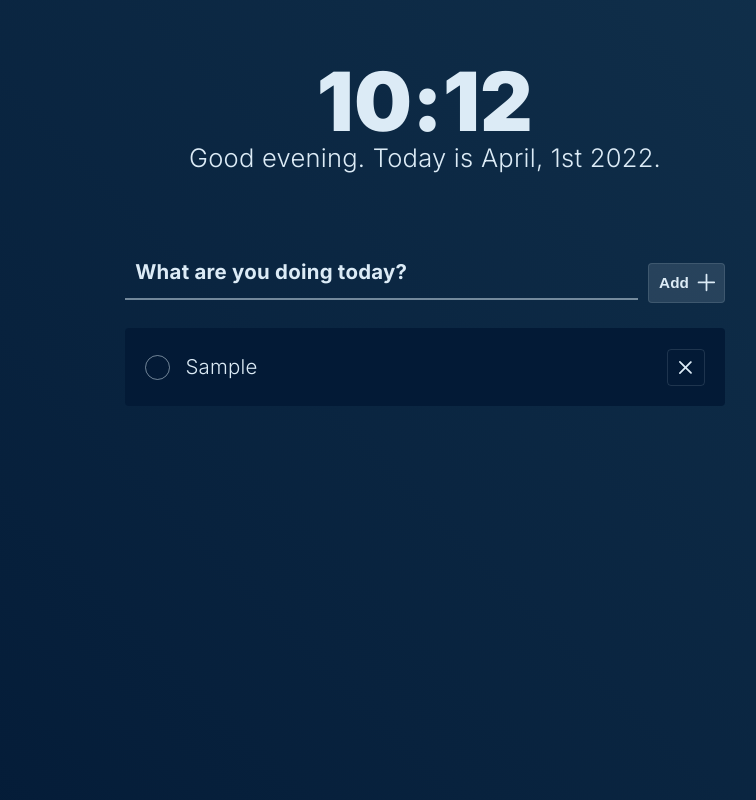
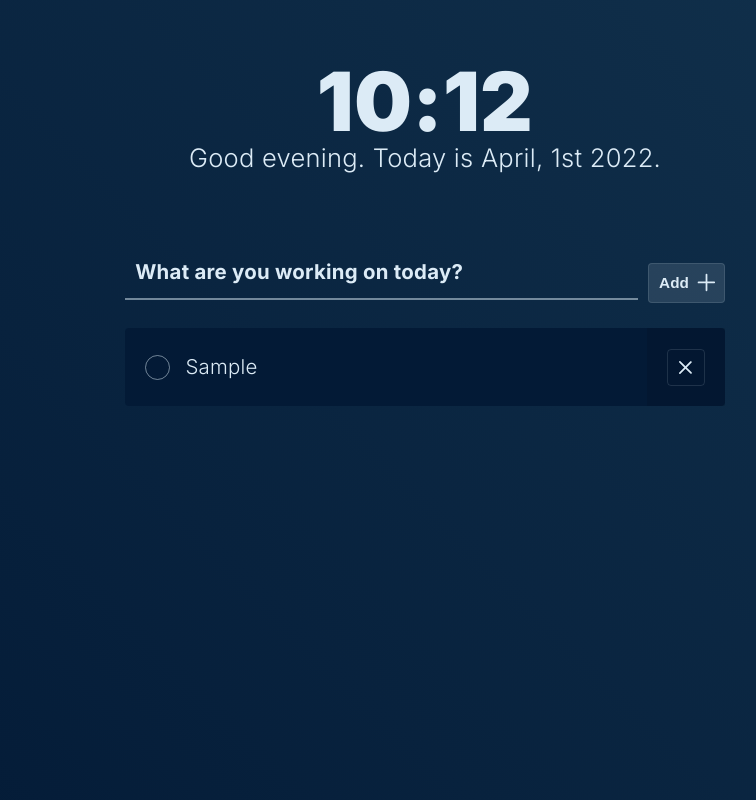
Before and after one commit to mikemattner/hello, a Vue app: page / in a window 1280 px wide. Both pictures are taken after typing "Sample" into the empty fields and a click on the button "Add". Shown: the whole page, without its empty margins (215-971 px from the left). Built offline with nearby package versions, Linux system fonts and the light colour scheme; no server answers.

Commit message:
Refactoring todo item further, moving base styles to their own file, removing Vue3 base project style file.

```diff
--- a/src/App.vue
+++ b/src/App.vue
@@ -17,43 +17,12 @@ export default defineComponent({
 @import url('https://fonts.googleapis.com/css2?family=Inter:wght@300;700;900&display=swap');
 @import '@/assets/styles/open-weather-icons.scss';
 @import '@/assets/styles/custom-properties.scss';
+@import '@/assets/styles/base.scss';
 
-*,
-*::before,
-*::after {
-  box-sizing: border-box;
-  margin: 0;
-  position: relative;
-  font-weight: normal;
-}
-
-html {
-  height: 100%;
-  font-weight: 300;
-  font-size: calc(14px + 0.5vw);
-  line-height: 1.65;
-  letter-spacing: 0.0125rem;
-  @media (min-width: 1600px) {
-    font-size: 22px;
-  }
-}
-body {
-  background-image: var(--background-image);
-  background-repeat: no-repeat;
-  height: 100%;
-  color: var(--color);
-  margin: 0;
-  padding: 0;
-  font-family: 'Inter', sans-serif;
-  -webkit-font-smoothing: antialiased;
-  -moz-osx-font-smoothing: grayscale;
-}
 .main-view {
   display: grid;
   grid-template-columns: 1fr;
   grid-template-rows: 1fr;
   padding: 0 20px;
-  // min-height: 100vh;
-  // min-height: -webkit-fill-available;
 }
 </style>
--- a/src/assets/base.css
+++ /dev/null
@@ -1,74 +0,0 @@
-/* color palette from <https://github.com/vuejs/theme> */
-:root {
-  --vt-c-white: #ffffff;
-  --vt-c-white-soft: #f8f8f8;
-  --vt-c-white-mute: #f2f2f2;
-
-  --vt-c-black: #181818;
-  --vt-c-black-soft: #222222;
-  --vt-c-black-mute: #282828;
-
-  --vt-c-indigo: #2c3e50;
-
-  --vt-c-divider-light-1: rgba(60, 60, 60, 0.29);
-  --vt-c-divider-light-2: rgba(60, 60, 60, 0.12);
-  --vt-c-divider-dark-1: rgba(84, 84, 84, 0.65);
-  --vt-c-divider-dark-2: rgba(84, 84, 84, 0.48);
-
-  --vt-c-text-light-1: var(--vt-c-indigo);
-  --vt-c-text-light-2: rgba(60, 60, 60, 0.66);
-  --vt-c-text-dark-1: var(--vt-c-white);
-  --vt-c-text-dark-2: rgba(235, 235, 235, 0.64);
-}
-
-/* semantic color variables for this project */
-:root {
-  --color-background: var(--vt-c-white);
-  --color-background-soft: var(--vt-c-white-soft);
-  --color-background-mute: var(--vt-c-white-mute);
-
-  --color-border: var(--vt-c-divider-light-2);
-  --color-border-hover: var(--vt-c-divider-light-1);
-
-  --color-heading: var(--vt-c-text-light-1);
-  --color-text: var(--vt-c-text-light-1);
-
-  --section-gap: 160px;
-}
-
-@media (prefers-color-scheme: dark) {
-  :root {
-    --color-background: var(--vt-c-black);
-    --color-background-soft: var(--vt-c-black-soft);
-    --color-background-mute: var(--vt-c-black-mute);
-
-    --color-border: var(--vt-c-divider-dark-2);
-    --color-border-hover: var(--vt-c-divider-dark-1);
-
-    --color-heading: var(--vt-c-text-dark-1);
-    --color-text: var(--vt-c-text-dark-2);
-  }
-}
-
-*,
-*::before,
-*::after {
-  box-sizing: border-box;
-  margin: 0;
-  position: relative;
-  font-weight: normal;
-}
-
-body {
-  min-height: 100vh;
-  color: var(--color-text);
-  background: var(--color-background);
-  transition: color 0.5s, background-color 0.5s;
-  line-height: 1.6;
-  font-family: Inter, -apple-system, BlinkMacSystemFont, 'Segoe UI', Roboto, Oxygen, Ubuntu,
-    Cantarell, 'Fira Sans', 'Droid Sans', 'Helvetica Neue', sans-serif;
-  font-size: 15px;
-  text-rendering: optimizeLegibility;
-  -webkit-font-smoothing: antialiased;
-  -moz-osx-font-smoothing: grayscale;
-}
--- /dev/null
+++ b/src/assets/styles/base.scss
@@ -0,0 +1,32 @@
+*,
+*::before,
+*::after {
+  box-sizing: border-box;
+  margin: 0;
+  position: relative;
+  font-weight: normal;
+}
+html {
+  height: 100%;
+  font-weight: 300;
+  font-size: calc(14px + 0.5vw);
+  line-height: 1.65;
+  letter-spacing: 0.0125rem;
+  @media (min-width: 1600px) {
+    font-size: 22px;
+  }
+}
+body {
+  background-image: var(--background-image);
+  background-repeat: no-repeat;
+  height: 100%;
+  color: var(--color);
+  margin: 0;
+  padding: 0;
+  font-family: 'Inter', sans-serif;
+  -webkit-font-smoothing: antialiased;
+  -moz-osx-font-smoothing: grayscale;
+  text-rendering: optimizeLegibility;
+  -webkit-font-smoothing: antialiased;
+  -moz-osx-font-smoothing: grayscale;
+}
--- a/src/components/ToDoItem.vue
+++ b/src/components/ToDoItem.vue
@@ -2,11 +2,13 @@
   <div class="todo-list__item">
     <div :class="['todo-list__item-content', { done: todo.done }]" @click="finishTodo()">
       <div class="checkmark"></div>
-      <div>{{ todo.content }}</div>
+      <div class="todo-content">{{ todo.content }}</div>
     </div>
+    <div class="todo-done">
       <BaseButton @clicked="removeTodo()">
         <CloseIcon />
       </BaseButton>
+    </div>
   </div>
 </template>
 
@@ -48,8 +50,6 @@ export default defineComponent({
   display: flex;
   align-items: center;
   justify-content: space-between;
-  padding: 20px 10px;
-  padding: 1rem;
   border-radius: 4px;
   background-color: var(--card-bg);
   margin: 0.375rem 0;
@@ -59,11 +59,17 @@ export default defineComponent({
     border-bottom: none;
   }
 
+  .todo-done {
+    padding: 1rem;
+    background-color: rgba(0, 0, 0, 0.1);
+  }
+
   &-content {
     display: flex;
     align-items: center;
     transition: all 0.25s ease-in-out;
-
+    flex-grow: 1;
+    padding: 1rem;
     .checkmark {
       height: 25px;
       width: 25px;
@@ -99,6 +105,9 @@ export default defineComponent({
       }
     }
 
+    .todo-content {
+      position: relative;
+
       &:after {
         content: '';
         position: absolute;
@@ -111,12 +120,15 @@ export default defineComponent({
         opacity: 0;
         transition: all 0.5s cubic-bezier(0.68, -0.55, 0.265, 1.55);
       }
+    }
 
     &.done {
+      .todo-content {
         &:after {
           opacity: 1;
-        left: 36px;
+          left: -4px;
           right: -4px;
+        }
       }
 
       .checkmark {
--- a/src/components/ToDos.vue
+++ b/src/components/ToDos.vue
@@ -2,7 +2,7 @@
   <div class="todo-list-container">
     <div class="todo-form-container">
       <form @submit.prevent="addTodo()" class="todo-form">
-        <BaseInput v-model="newTodo" name="newTodo" id="todoInput" label="What are you doing today?" />
+        <BaseInput v-model="newTodo" name="newTodo" id="todoInput" label="What are you working on today?" />
         <BaseButton @clicked="addTodo()" class="add-todo-button"> Add <CloseIcon /> </BaseButton>
       </form>
     </div>
@@ -37,7 +37,7 @@ export default defineComponent({
       todosData = JSON.parse(localToDos);
     }
     const todos = ref(todosData);
-    function addTodo() {
+    const addTodo = () => {
       if (newTodo.value) {
         todos.value.push({
           done: false,
@@ -46,19 +46,19 @@ export default defineComponent({
         newTodo.value = '';
       }
       saveData();
-    }
-    function doneTodo(todo: ToDo) {
+    };
+    const doneTodo = (todo: ToDo) => {
       todo.done = !todo.done;
       saveData();
-    }
-    function removeTodo(index: number) {
+    };
+    const removeTodo = (index: number) => {
       todos.value.splice(index, 1);
       saveData();
-    }
-    function saveData() {
+    };
+    const saveData = () => {
       const storageData = JSON.stringify(todos.value);
       localStorage.setItem('mike-todos', storageData);
-    }
+    };
     return {
       todos,
       newTodo,
```
Lines whose indentation alone changed are shown as unchanged.
